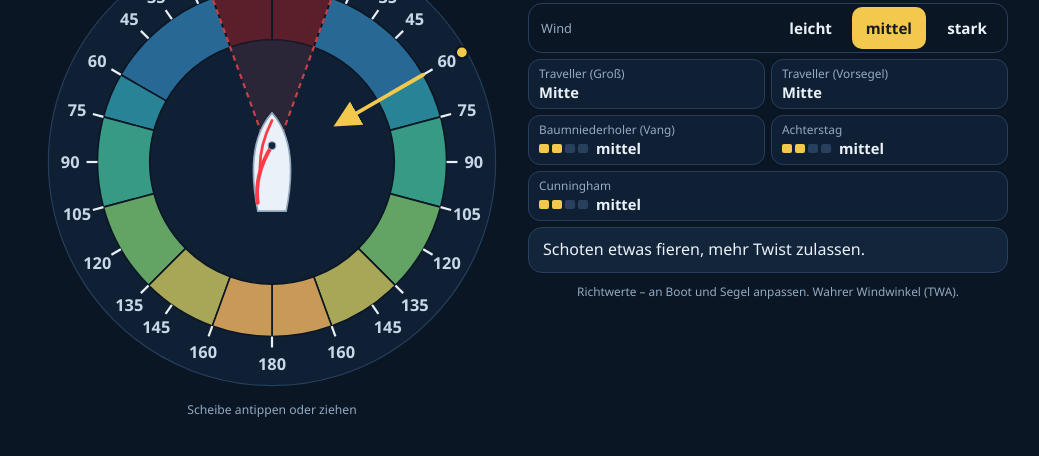
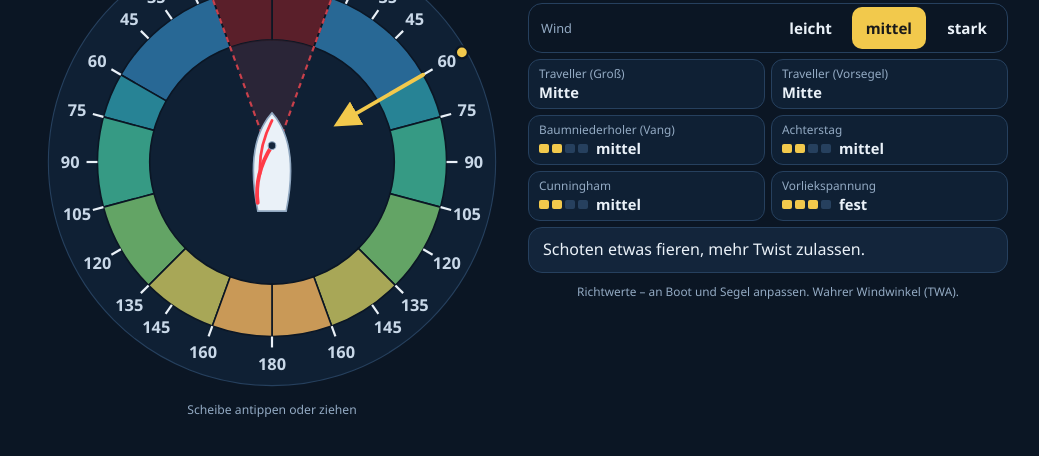
Before and after one commit to trimarinus/trimdisk, a plain HTML site: page index.html in a window 1280 px wide. Shown: the part 132-588 px from the top of the page, without its empty margins (120-1159 px from the left). Drawn offline with Linux system fonts and the light colour scheme.

Commit message:
Add files via upload

```diff
--- a/index.html
+++ b/index.html
@@ -136,7 +136,7 @@ de:{
  title:"Trimmscheibe – Winziges Boot", hint:"Scheibe antippen oder ziehen",
  off:"✓ Offline verfügbar", wind:"Wind von", stbd:"Steuerbord", port:"Backbord", boom:"Baumwinkel ca.", none:"Segel killen",
  foot:"Richtwerte – an Boot und Segel anpassen. Wahrer Windwinkel (TWA).",
- cu:"Cunningham", vg:"Baumniederholer (Vang)", bs:"Achterstag", lv:["lose","leicht","mittel","fest","sehr fest"], tv:"Traveller (Groß)", tw:["Luv","Mitte","Lee"], tn:"Schot regelt", kv:"Traveller (Vorsegel)", kw:["vorn","Mitte","achtern"], kb:"ausgebaumt", wl:"Wind", wv:["leicht","mittel","stark"],
+ cu:"Cunningham", vg:"Baumniederholer (Vang)", bs:"Achterstag", lt:"Vorliekspannung", lv:["lose","leicht","mittel","fest","sehr fest"], tv:"Traveller (Groß)", tw:["Luv","Mitte","Lee"], tn:"Schot regelt", kv:"Traveller (Vorsegel)", kw:["vorn","Mitte","achtern"], kb:"ausgebaumt", wl:"Wind", wv:["leicht","mittel","stark"],
  nogo:"No-Go-Zone (unter 20°)", z1:"Am Wind", z2:"Hoher Halbwind", z3:"Halbwind", z4:"Raumwind", z5:"Raumschots", z6:"Vorwind",
  t_nogo:"Segel killen, kein Vortrieb. Mindestens auf 20° abfallen.",
  t_z1:"Schoten dicht, Großbaum nahe mittschiffs. Fock dicht. Windfäden am Achterliek sollen gerade nach achtern wehen.",
@@ -149,7 +149,7 @@ hr:{
  title:"Trim-disk – Malešan brod", hint:"Dodirni ili povuci disk",
  off:"✓ Radi bez interneta", wind:"Vjetar s", stbd:"desnog boka", port:"lijevog boka", boom:"Kut boma oko", none:"jedra lepršaju",
  foot:"Orijentacijske vrijednosti – prilagodi brodu i jedrima. Pravi kut vjetra (TWA).",
- cu:"Cunningham", vg:"Vang", bs:"Krmeni štraj", lv:["opušteno","lagano","srednje","čvrsto","vrlo čvrsto"], tv:"Traveler (glavno jedro)", tw:["prema vjetru","sredina","prema zavjetrini"], tn:"škota regulira", kv:"Klizač (flok)", kw:["naprijed","sredina","prema krmi"], kb:"na tangunu", wl:"Vjetar", wv:["slab","umjeren","jak"],
+ cu:"Cunningham", vg:"Vang", bs:"Krmeni štraj", lt:"Zategnutost prednjeg poruba", lv:["opušteno","lagano","srednje","čvrsto","vrlo čvrsto"], tv:"Traveler (glavno jedro)", tw:["prema vjetru","sredina","prema zavjetrini"], tn:"škota regulira", kv:"Klizač (flok)", kw:["naprijed","sredina","prema krmi"], kb:"na tangunu", wl:"Vjetar", wv:["slab","umjeren","jak"],
  nogo:"No-go zona (ispod 20°)", z1:"U orcu", z2:"Uski poluvjetar", z3:"Poluvjetar", z4:"Široki poluvjetar", z5:"Kosi krmeni vjetar", z6:"Krmeni vjetar",
  t_nogo:"Jedra lepršaju, nema pogona. Okreni od vjetra na najmanje 20°.",
  t_z1:"Škote zategnute, glavno jedro gotovo u osi broda. Flok zategnut. Vunići na zadnjem rubu glavnog jedra trebaju ići ravno prema krmi.",
@@ -162,7 +162,7 @@ sv:{
  title:"Trimskiva – Pyttelilla båten", hint:"Tryck eller dra på skivan",
  off:"✓ Fungerar offline", wind:"Vind från", stbd:"styrbord", port:"babord", boom:"Bomvinkel ca", none:"seglet fladdrar",
  foot:"Riktvärden – anpassa efter båt och segel. Verklig vindvinkel (TWA).",
- cu:"Cunningham", vg:"Bomnedhalare (Vang)", bs:"Akterstag", lv:["löst","lätt","medel","hårt","mycket hårt"], tv:"Travare (storsegel)", tw:["Lovart","Mitten","Lä"], tn:"skotet styr", kv:"Skotvagn (försegel)", kw:["fram","mitten","akter"], kb:"utbommad", wl:"Vind", wv:["svag","måttlig","kraftig"],
+ cu:"Cunningham", vg:"Bomnedhalare (Vang)", bs:"Akterstag", lt:"Framlikspänning", lv:["löst","lätt","medel","hårt","mycket hårt"], tv:"Travare (storsegel)", tw:["Lovart","Mitten","Lä"], tn:"skotet styr", kv:"Skotvagn (försegel)", kw:["fram","mitten","akter"], kb:"utbommad", wl:"Vind", wv:["svag","måttlig","kraftig"],
  nogo:"No-go-zon (under 20°)", z1:"Bidevind", z2:"Hård halvvind", z3:"Halvvind", z4:"Slör", z5:"Hård slör", z6:"Läns",
  t_nogo:"Seglet fladdrar, ingen framdrift. Fall av till minst 20°.",
  t_z1:"Skotar hårt, storseglet nästan midskepps. Förseglet hårt. Vindstrimmor i akterliket ska blåsa rakt akterut.",
@@ -176,6 +176,8 @@ sv:{
 /* Richtwerte je Zone und Windstärke (leicht, mittel, stark) */
 var CU={nogo:[0,0,0],z1:[1,2,4],z2:[1,2,3],z3:[0,1,3],z4:[0,1,2],z5:[0,0,2],z6:[0,0,1]};
 var VG={nogo:[0,0,0],z1:[0,1,2],z2:[1,2,3],z3:[2,3,4],z4:[2,3,4],z5:[3,4,4],z6:[3,4,4]};
+/* Vorliekspannung (Luff tension): mehr Wind = straffer, vor dem Wind etwas weniger */
+var LT={nogo:[0,0,0],z1:[2,3,4],z2:[2,3,4],z3:[1,2,3],z4:[1,2,3],z5:[1,2,3],z6:[1,2,2]};
 var BS={nogo:[0,0,0],z1:[1,3,4],z2:[1,2,3],z3:[0,1,3],z4:[0,1,2],z5:[0,0,2],z6:[0,0,1]};
 var TR={nogo:[-1,-1,-1],z1:[0,1,2],z2:[1,1,2],z3:[1,1,2],z4:[-1,-1,-1],z5:[-1,-1,-1],z6:[-1,-1,-1]};
 /* Vorsegel-Schlitten: 0 vorn, 1 Mitte, 2 achtern; -1 entfällt, -2 ausgebaumt */
@@ -304,6 +306,7 @@ function draw(){
   h+=mtr(L2.vg,VG[z.k][wind]);                                          /* Vang */
   h+=mtr(L2.bs,BS[z.k][wind]);                                          /* Achterstag */
   h+=mtr(L2.cu,CU[z.k][wind]);                                          /* Cunningham */
+  h+=mtr(L2.lt,LT[z.k][wind]);                                          /* Vorliekspannung */
   tr.innerHTML=h;
 }
 
```
